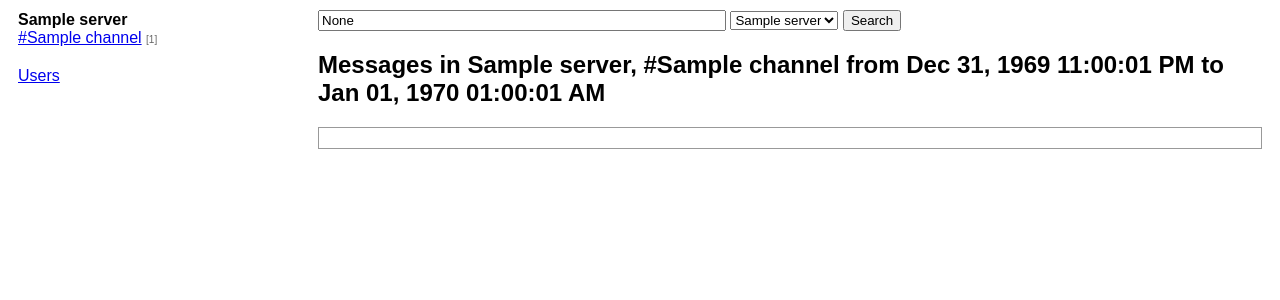
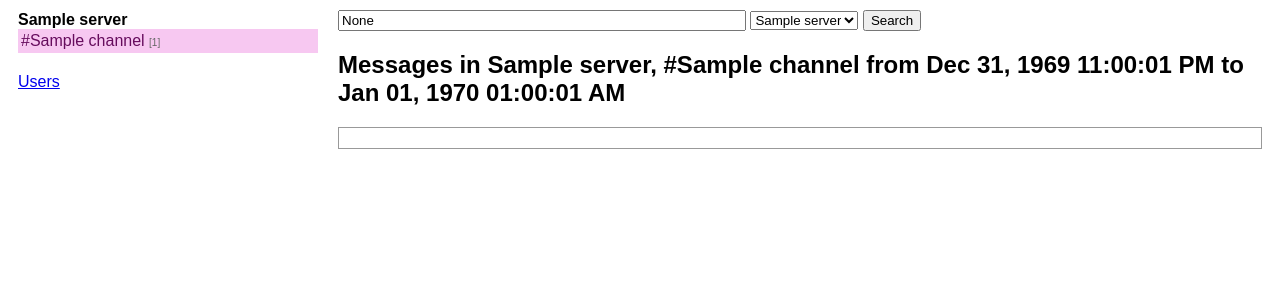
Before and after one commit to micahflee/discord-analysis, a Flask app: page /view/1/1 in a window 1280 px wide. Shown: the top 300 px of the page. Run offline with Flask 2, Linux system fonts and the light colour scheme; tables that the repository leaves empty hold one stand-in row (values such as "Sample post"); parts of the project's set-up code (start-up, migrations or seed data) failed here and were passed over.

Commit message:
Highlight selected channel

```diff
--- a/app.py
+++ b/app.py
@@ -215,7 +215,7 @@ def view(channel_id, ts):
     description = 'Messages in {}, #{} from {} to {}'.format(channel.server.name, channel.name, format_ts(ts-one_hour), format_ts(ts+one_hour))
 
     servers = Server.query.all()
-    return render_template('view.html', q=q, s=channel.server.id, servers=servers, messages=messages, description=description)
+    return render_template('view.html', q=q, s=channel.server.id, active_channel_id=channel.id, servers=servers, messages=messages, description=description)
 
 def main():
     app.run()
--- a/static/style.css
+++ b/static/style.css
@@ -10,6 +10,7 @@ body {
 .sidebar {
   display: table-cell;
   min-width: 300px;
+  padding-right: 20px;
 }
 
 .sidebar h3 {
@@ -21,10 +22,23 @@ body {
   margin: 0;
 }
 
+.sidebar .server a {
+  color: #660c5d;
+  text-decoration: none;
+}
+
 .sidebar .server ul {
   list-style: none;
   padding: 0;
   margin: 0 0 20px 0;
+}
+
+.sidebar .server ul li {
+  padding: 3px;
+}
+
+.sidebar .server ul li.active {
+  background-color: #f7c8f1;
 }
 
 .sidebar .server .message-count {
--- a/templates/layout.html
+++ b/templates/layout.html
@@ -13,7 +13,7 @@
           <p><strong>{{ server.name }}</strong></p>
           <ul>
             {% for channel in server.channels %}
-            <li><a href="{{ channel.permalink() }}">#{{ channel.name }}</a> <span class="message-count">[{{ channel.message_count() }}]</span></li>
+            <li{% if channel.id == active_channel_id %} class="active"{% endif %}><a href="{{ channel.permalink() }}">#{{ channel.name }}</a> <span class="message-count">[{{ channel.message_count() }}]</span></li>
             {% endfor %}
           </ul>
         </div>
```
